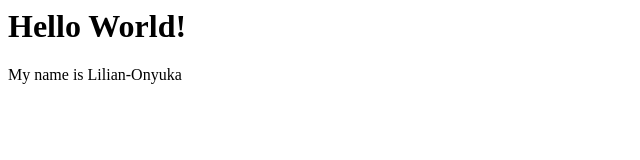
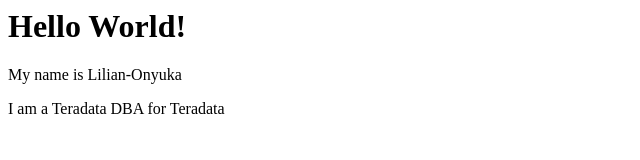
Before and after one commit to TD-GIT-DEMO/TeradataDB, a plain HTML site: page index.html in a window 1280 px wide. Shown: the whole page, without its empty margins (0-640 px from the left). Drawn offline with Linux system fonts and the light colour scheme.

Commit message:
Updated the index.html file

```diff
--- a/index.html
+++ b/index.html
@@ -1,2 +1,3 @@
 <h1> Hello World! </h1>
 <p> My name is Lilian-Onyuka </p>
+<p> I am a Teradata DBA for Teradata </p>
```
